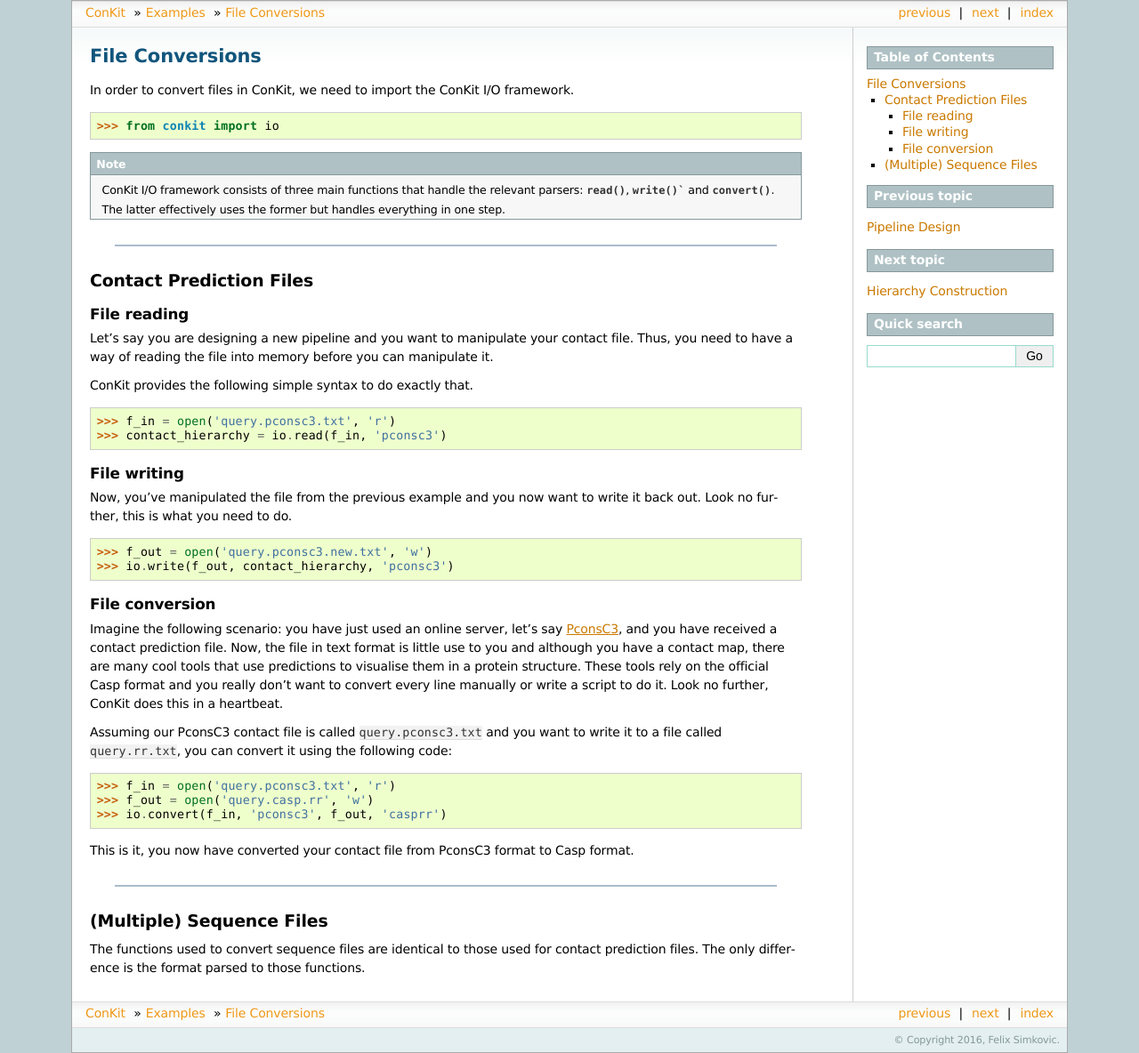
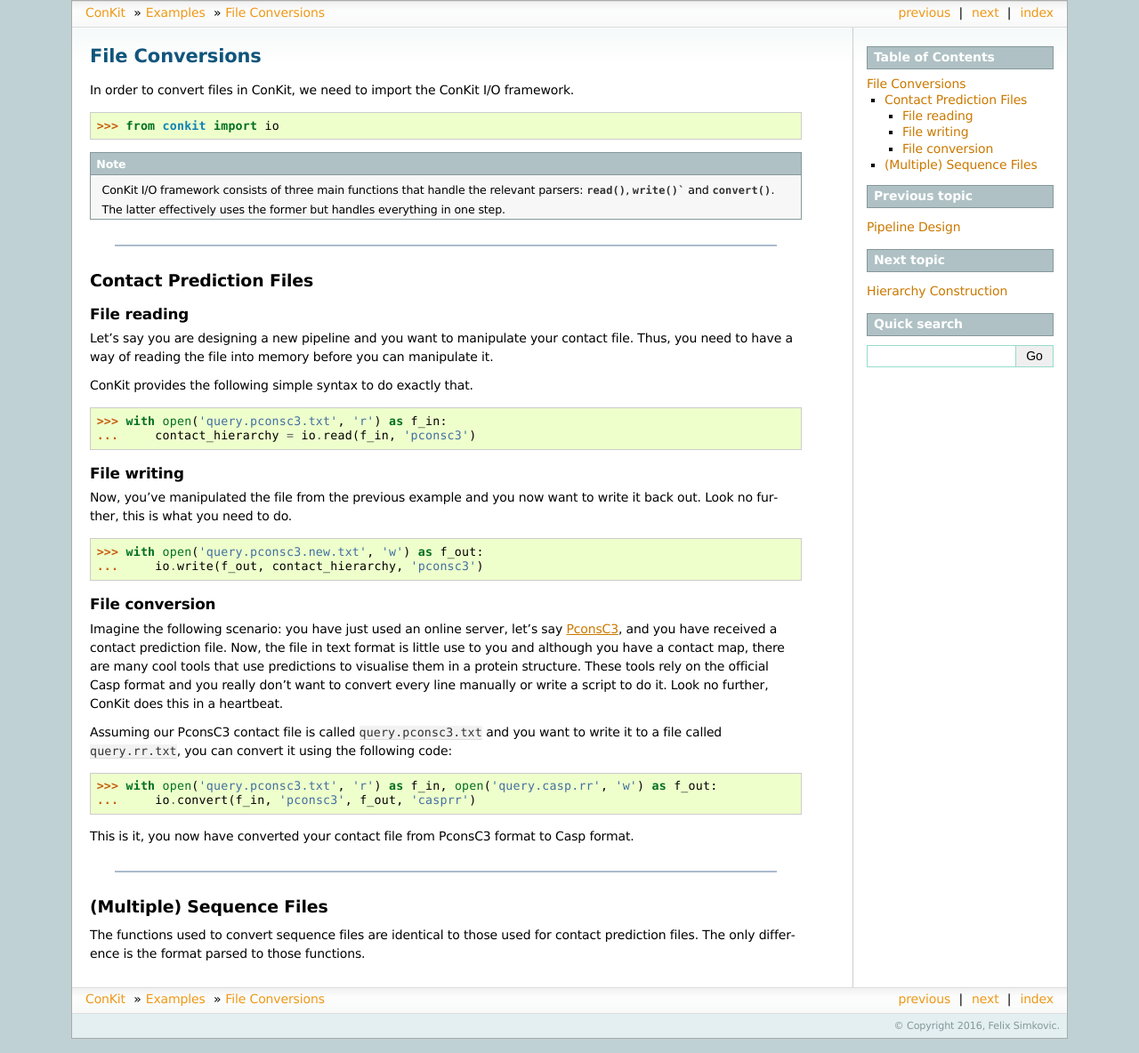
Before and after one commit to rigdenlab/conkit, a Sphinx documentation site: the page built from docs/examples/io.rst, in a window 1280 px wide. Shown: the whole page at 89% size. Built offline with Sphinx 7.4.7, drawn with Linux system fonts in a browser that asks for light colours.

Commit message:
docstrings changed to reflect file opening in a more Pythonic manner

```diff
--- a/docs/examples/io.rst
+++ b/docs/examples/io.rst
@@ -26,8 +26,8 @@ ConKit provides the following simple syntax to do exactly that.
 
 .. code-block:: python
 
-   >>> f_in = open('query.pconsc3.txt', 'r')
-   >>> contact_hierarchy = io.read(f_in, 'pconsc3')
+   >>> with open('query.pconsc3.txt', 'r') as f_in:
+   ...     contact_hierarchy = io.read(f_in, 'pconsc3')
 
 File writing
 ^^^^^^^^^^^^
@@ -36,8 +36,8 @@ Now, you've manipulated the file from the previous example and you now want to w
 
 .. code-block:: python
 
-   >>> f_out = open('query.pconsc3.new.txt', 'w')
-   >>> io.write(f_out, contact_hierarchy, 'pconsc3')
+   >>> with open('query.pconsc3.new.txt', 'w') as f_out:
+   ...     io.write(f_out, contact_hierarchy, 'pconsc3')
 
 File conversion
 ^^^^^^^^^^^^^^^
@@ -48,9 +48,8 @@ Assuming our PconsC3 contact file is called ``query.pconsc3.txt`` and you want t
 
 .. code-block:: python
 
-   >>> f_in = open('query.pconsc3.txt', 'r')
-   >>> f_out = open('query.casp.rr', 'w')
-   >>> io.convert(f_in, 'pconsc3', f_out, 'casprr')
+   >>> with open('query.pconsc3.txt', 'r') as f_in, open('query.casp.rr', 'w') as f_out:
+   ...     io.convert(f_in, 'pconsc3', f_out, 'casprr')
 
 This is it, you now have converted your contact file from PconsC3 format to Casp format.
 
```
Also changed, not shown: 1 other file.
